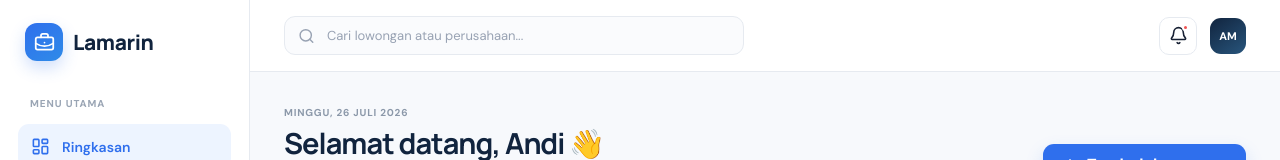
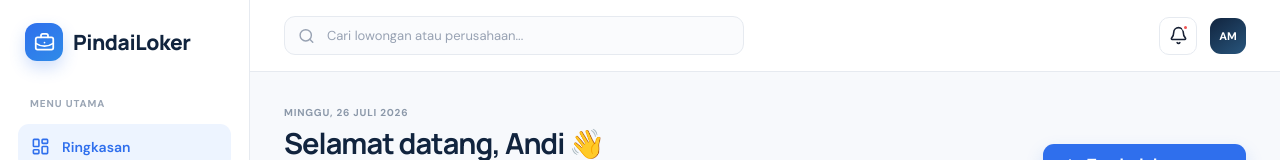
Before and after one commit to eltonmalumbot/pindailoker, a Next.js app: page /dashboard in a window 1280 px wide. Shown: the top 160 px of the page. Built offline with nearby package versions, Linux system fonts and the light colour scheme.

Commit message:
Ganti identitas menjadi PindaiLoker: components/dashboard-shell.tsx

```diff
--- a/components/dashboard-shell.tsx
+++ b/components/dashboard-shell.tsx
@@ -30,7 +30,7 @@ export function DashboardShell({ children }: { children: React.ReactNode }) {
           <span className="brand-mark">
             <BriefcaseBusiness size={21} />
           </span>
-          <span>Lamarin</span>
+          <span>PindaiLoker</span>
         </Link>
         <nav className="sidebar-nav" aria-label="Navigasi dashboard">
           <span className="nav-caption">MENU UTAMA</span>
@@ -70,7 +70,7 @@ export function DashboardShell({ children }: { children: React.ReactNode }) {
             <span className="brand-mark">
               <BriefcaseBusiness size={20} />
             </span>
-            <span>Lamarin</span>
+            <span>PindaiLoker</span>
           </Link>
           <div className="header-search">
             <Search size={18} />
```
